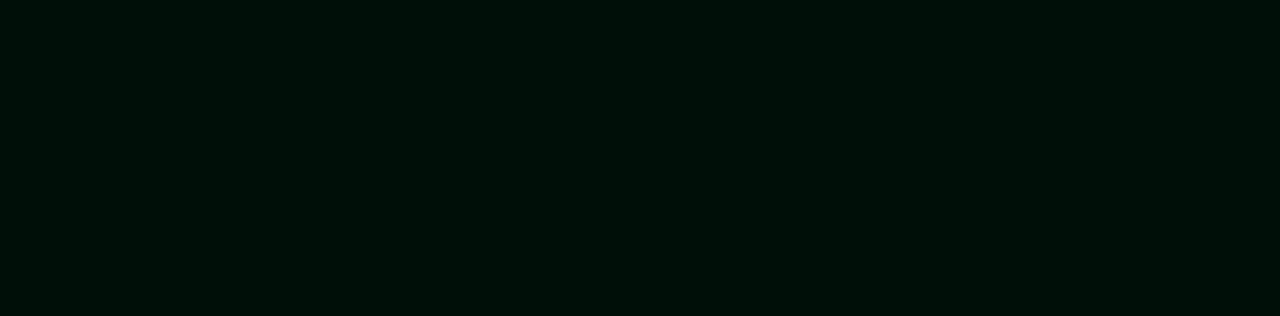
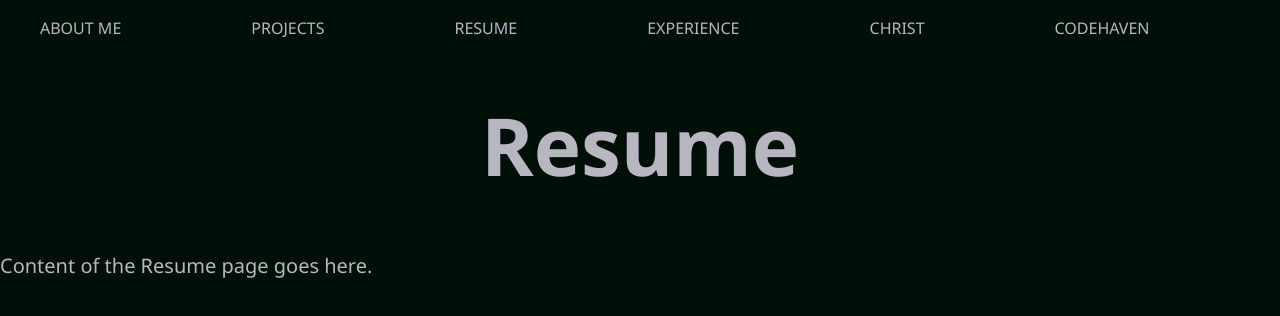
Before and after one commit to asimmons777/Antsyoupage, a React (Vite) app in the folder youpage-app/: page /resume in a window 1280 px wide. Before the commit this address had no page. Shown: the top 316 px of the page. Built offline with nearby package versions, Linux system fonts and the light colour scheme.

Commit message:
resume basic link and page structure complete

```diff
--- a/youpage-app/src/App.tsx
+++ b/youpage-app/src/App.tsx
@@ -4,6 +4,7 @@
 import AboutMe from './pages/AboutMe';
 import Projects from './pages/Projects';
 import Experience from './pages/Experience';
+import Resume from './pages/Resume';
 
 // Root App component – acts as a simple wrapper. Useful expansion point later
 // (e.g., add routing, global context providers, error boundaries, theme, etc.).
@@ -14,6 +15,7 @@
             <Route path="/about" element={<AboutMe />} />
             <Route path="/projects" element={<Projects />} />
             <Route path="/experience" element={<Experience />} />
+            <Route path="/resume" element={<Resume />} />
         </Routes>
     </BrowserRouter>
 );
--- a/youpage-app/src/components/NavBar.tsx
+++ b/youpage-app/src/components/NavBar.tsx
@@ -16,7 +16,8 @@
 const NavBar: React.FC<NavBarProps> = ({ items = defaultItems, onSelect }) => { // Destructure props with default
   return (
     <nav id="hub" aria-label="Main navigation"> {/* Semantic navigation container */}
-      {items.map(label => {if (label === 'ABOUT ME') {
+      {items.map(label =>{
+        if (label === 'ABOUT ME') {
         return (
           <Link key= {label} to="/about">
             {label}
@@ -40,6 +41,14 @@
         );
       }
 
+      if (label === 'RESUME') {
+        return (
+          <Link key={label} to='/resume'>
+            {label}
+          </Link>
+        );
+      }
+
       return (
         <button
           key={label} // Stable key helps React reconcile list efficiently
--- /dev/null
+++ b/youpage-app/src/pages/Resume.tsx
@@ -0,0 +1,17 @@
+import React from "react";
+import NavBar from "../components/NavBar";
+import footer from "../components/Footer";
+import "./landingpage.css";
+
+const Resume: React.FC = () => {
+  return (
+    <div>
+      <NavBar />
+      <h1>Resume</h1>
+      <p>Content of the Resume page goes here.</p>
+      <footer />
+    </div>
+  );
+};
+
+export default Resume;
```
